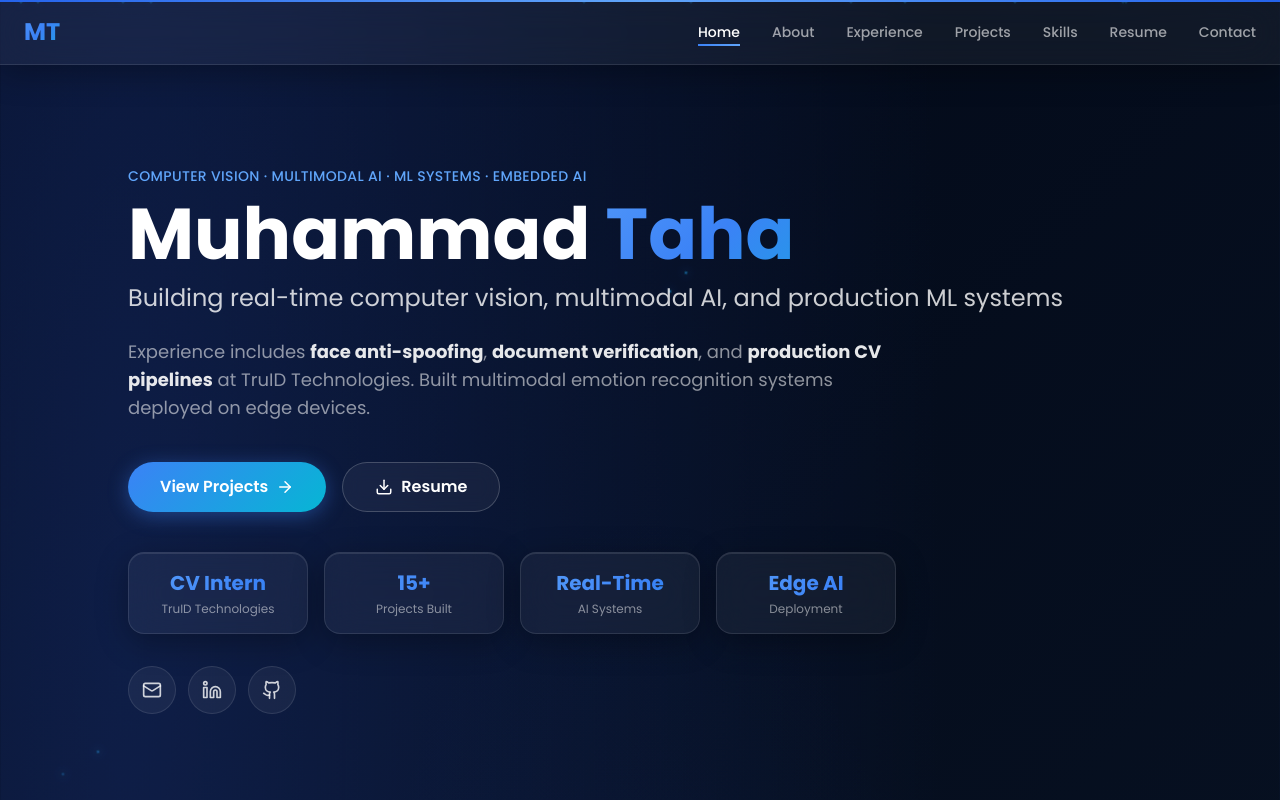
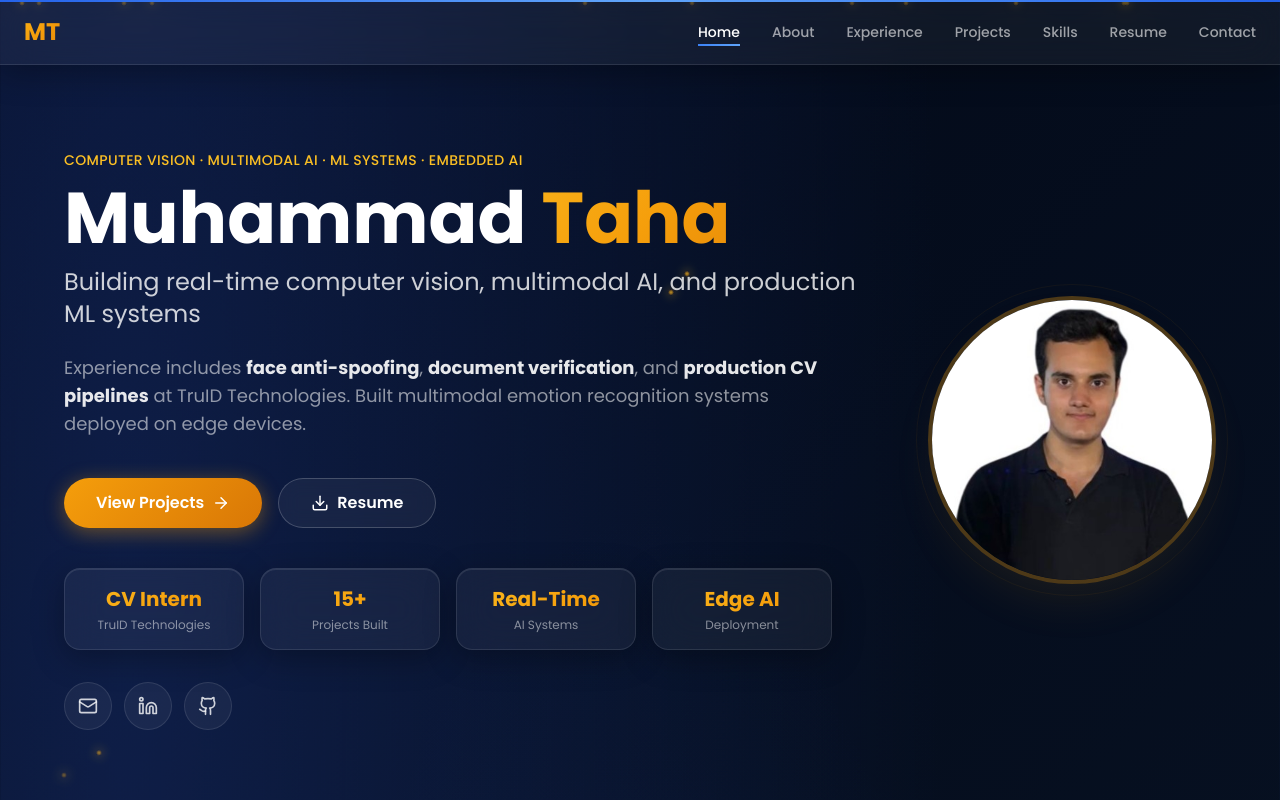
Before and after one commit to mtahaarif/portfolio-website, a Next.js app: page / in a window 1280 px wide. Shown: the top 800 px of the page. Built offline with nearby package versions, Linux system fonts and the light colour scheme.

Commit message:
Restore golden theme and hero profile image

```diff
--- a/app/globals.css
+++ b/app/globals.css
@@ -3,8 +3,8 @@
 @tailwind utilities;
 
 :root {
-  --gradient-primary: linear-gradient(135deg, #3b82f6 0%, #06b6d4 100%);
-  --gradient-secondary: linear-gradient(135deg, #60a5fa 0%, #22d3ee 100%);
+  --gradient-primary: linear-gradient(135deg, #f59e0b 0%, #d97706 100%);
+  --gradient-secondary: linear-gradient(135deg, #fbbf24 0%, #ea580c 100%);
   --gradient-dark: linear-gradient(135deg, #020817 0%, #0a1628 50%, #0f172a 100%);
 }
 
@@ -58,9 +58,9 @@ body {
       var(--gradient-dark);
   }
 
-  /* Animated Gradient Text - Blue/Cyan Accent */
+  /* Animated Gradient Text - Golden Accent */
   .gradient-text {
-    background: linear-gradient(135deg, #60a5fa, #3b82f6, #06b6d4, #60a5fa);
+    background: linear-gradient(135deg, #fbbf24, #f59e0b, #d97706, #fbbf24);
     background-size: 300% 300%;
     -webkit-background-clip: text;
     -webkit-text-fill-color: transparent;
@@ -76,12 +76,12 @@ body {
   /* Buttons */
   .btn-primary {
     @apply px-8 py-3 font-semibold rounded-full transition-all duration-300;
-    background: linear-gradient(135deg, #3b82f6 0%, #06b6d4 100%);
-    box-shadow: 0 4px 20px rgba(59, 130, 246, 0.4);
+    background: linear-gradient(135deg, #f59e0b 0%, #d97706 100%);
+    box-shadow: 0 4px 20px rgba(245, 158, 11, 0.4);
   }
 
   .btn-primary:hover {
-    box-shadow: 0 6px 30px rgba(59, 130, 246, 0.6);
+    box-shadow: 0 6px 30px rgba(245, 158, 11, 0.6);
     transform: translateY(-2px);
   }
 
@@ -94,7 +94,7 @@ body {
 
   .btn-secondary:hover {
     background: rgba(255, 255, 255, 0.1);
-    border-color: rgba(59, 130, 246, 0.5);
+    border-color: rgba(245, 158, 11, 0.5);
   }
 
   /* Tags */
@@ -217,12 +217,12 @@ body {
 
 .particle {
   position: absolute;
-  width: 4px;
-  height: 4px;
-  background: radial-gradient(circle, rgba(59, 130, 246, 0.6) 0%, rgba(6, 182, 212, 0.3) 50%, transparent 70%);
+  width: 6px;
+  height: 6px;
+  background: radial-gradient(circle, rgba(251, 191, 36, 0.8) 0%, rgba(245, 158, 11, 0.4) 50%, transparent 70%);
   border-radius: 50%;
-  animation: particle-float 20s infinite;
-  box-shadow: 0 0 8px rgba(59, 130, 246, 0.3);
+  animation: particle-float 15s infinite;
+  box-shadow: 0 0 10px rgba(251, 191, 36, 0.5);
 }
 
 @keyframes particle-float {
--- a/app/page.tsx
+++ b/app/page.tsx
@@ -7,6 +7,7 @@ import {
   Menu, X, FileText, ArrowRight, Server,
 } from 'lucide-react';
 import { useState, useEffect } from 'react';
+import Image from 'next/image';
 import type { Project } from './data/projects';
 
 /* ─── Data ─── */
@@ -300,14 +301,16 @@ export default function Home() {
 
       {/* ═══════════════════ HERO ═══════════════════ */}
       <section id="home" className="min-h-screen flex items-center justify-center relative pt-20 px-6">
-        <div className="container mx-auto max-w-5xl">
+        <div className="container mx-auto max-w-6xl">
+          <div className="flex flex-col-reverse lg:flex-row items-center gap-12">
+            {/* Text column */}
             <motion.div
               initial={{ opacity: 0, y: 30 }}
               animate={{ opacity: 1, y: 0 }}
               transition={{ duration: 0.7, delay: 0.15 }}
-            className="text-center lg:text-left"
+              className="text-center lg:text-left flex-1"
             >
-            <p className="text-blue-400 font-medium mb-3 tracking-wide text-sm uppercase">
+              <p className="text-amber-400 font-medium mb-3 tracking-wide text-sm uppercase">
                 {profile.positioning}
               </p>
 
@@ -379,6 +382,27 @@ export default function Home() {
                 ))}
               </div>
             </motion.div>
+
+            {/* Profile picture */}
+            <motion.div
+              initial={{ opacity: 0, scale: 0.9 }}
+              animate={{ opacity: 1, scale: 1 }}
+              transition={{ duration: 0.7, delay: 0.3 }}
+              className="relative flex-shrink-0"
+            >
+              <div className="w-56 h-56 md:w-72 md:h-72 rounded-full overflow-hidden border-4 border-amber-500/30 shadow-2xl shadow-amber-500/10">
+                <Image
+                  src="/profile.jpg"
+                  alt="Muhammad Taha - AI Engineer"
+                  width={288}
+                  height={288}
+                  className="object-cover w-full h-full"
+                  priority
+                />
+              </div>
+              <div className="absolute -inset-3 rounded-full border border-amber-500/10 animate-pulse" />
+            </motion.div>
+          </div>
         </div>
 
         <motion.div style={{ opacity: heroOpacity }} className="absolute bottom-10 left-1/2 -translate-x-1/2">
```
Lines whose indentation alone changed are shown as unchanged.
